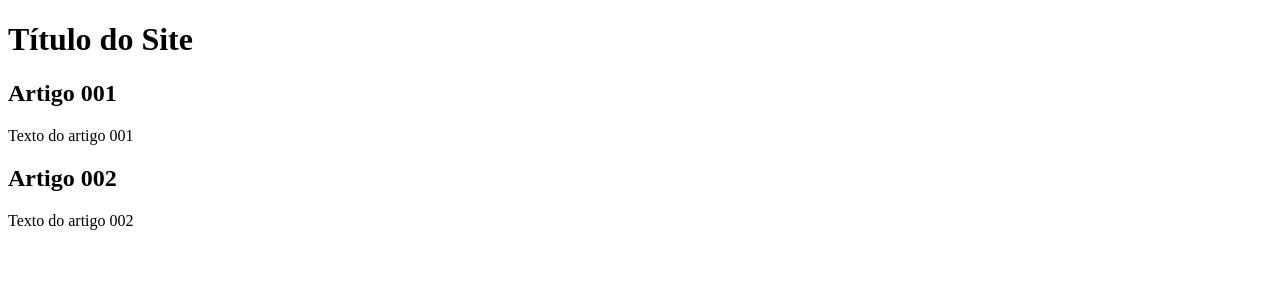
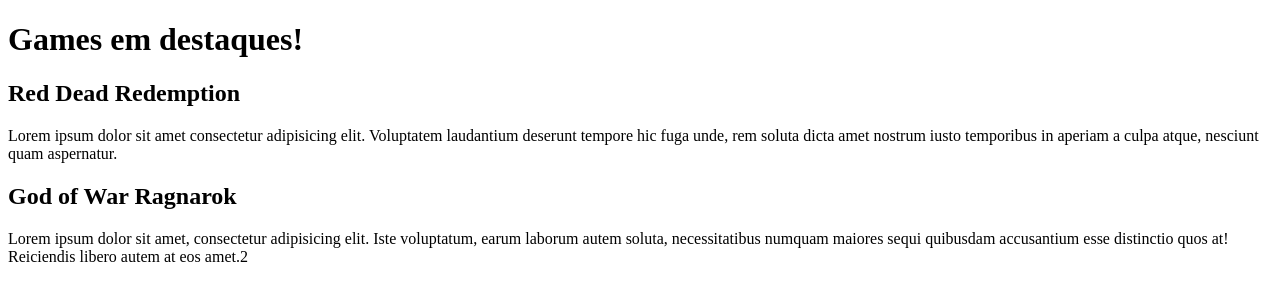
Before and after one commit to MatheusMartinsN1/projeto-site, a plain HTML site: page index.html in a window 1280 px wide. Drawn offline with Linux system fonts and the light colour scheme.

Commit message:
conteudo

```diff
--- a/index.html
+++ b/index.html
@@ -8,15 +8,15 @@
 <body>
     <main>
         <header>
-            <h1>Título do Site</h1>
+            <h1>Games em destaques!</h1>
         </header>
             <article>
-            <h2>Artigo 001</h2>
-            <p>Texto do artigo 001</p>
+            <h2>Red Dead Redemption</h2>
+            <p>Lorem ipsum dolor sit amet consectetur adipisicing elit. Voluptatem laudantium deserunt tempore hic fuga unde, rem soluta dicta amet nostrum iusto temporibus in aperiam a culpa atque, nesciunt quam aspernatur.</p>
             </article>
             <article>
-                <h2>Artigo 002</h2>
-                <p>Texto do artigo 002</p>
+                <h2>God of War Ragnarok</h2>
+                <p>Lorem ipsum dolor sit amet, consectetur adipisicing elit. Iste voluptatum, earum laborum autem soluta, necessitatibus numquam maiores sequi quibusdam accusantium esse distinctio quos at! Reiciendis libero autem at eos amet.2</p>
             </article>
     </main>
 </body>
```
